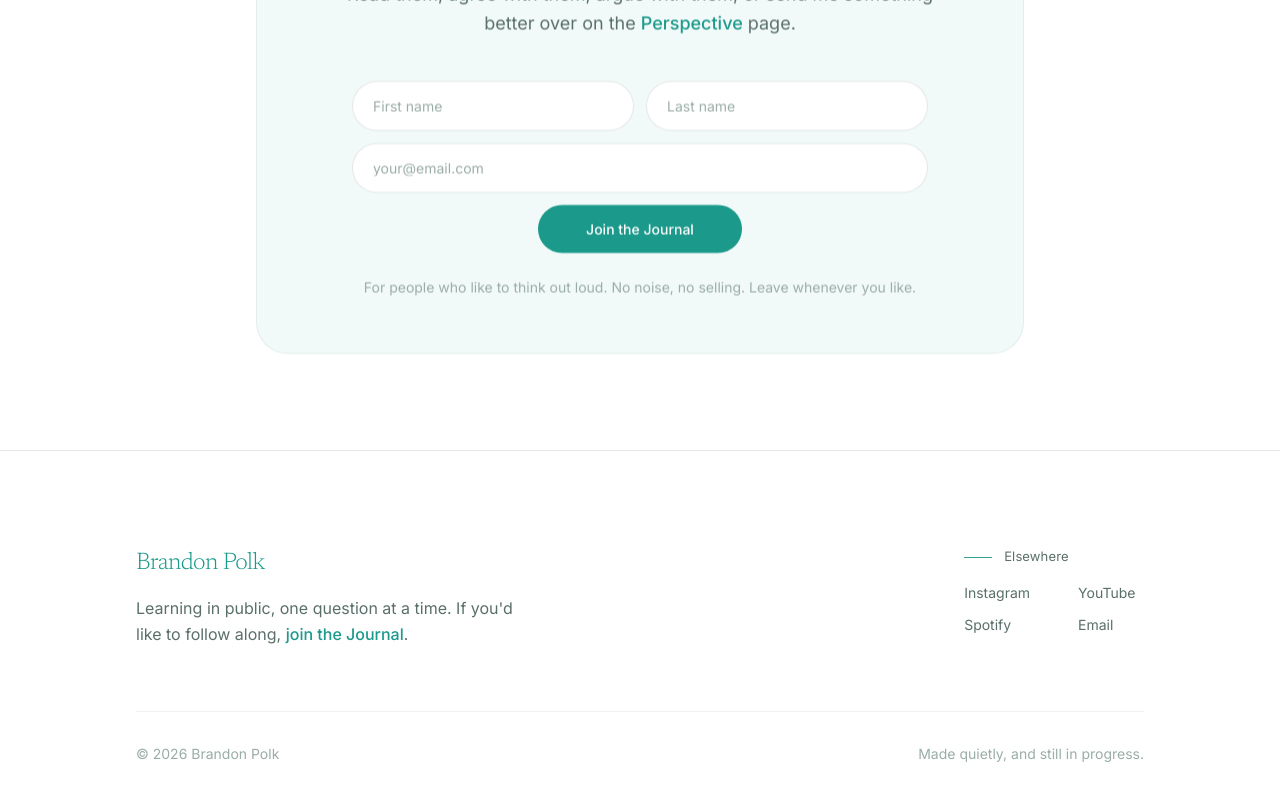
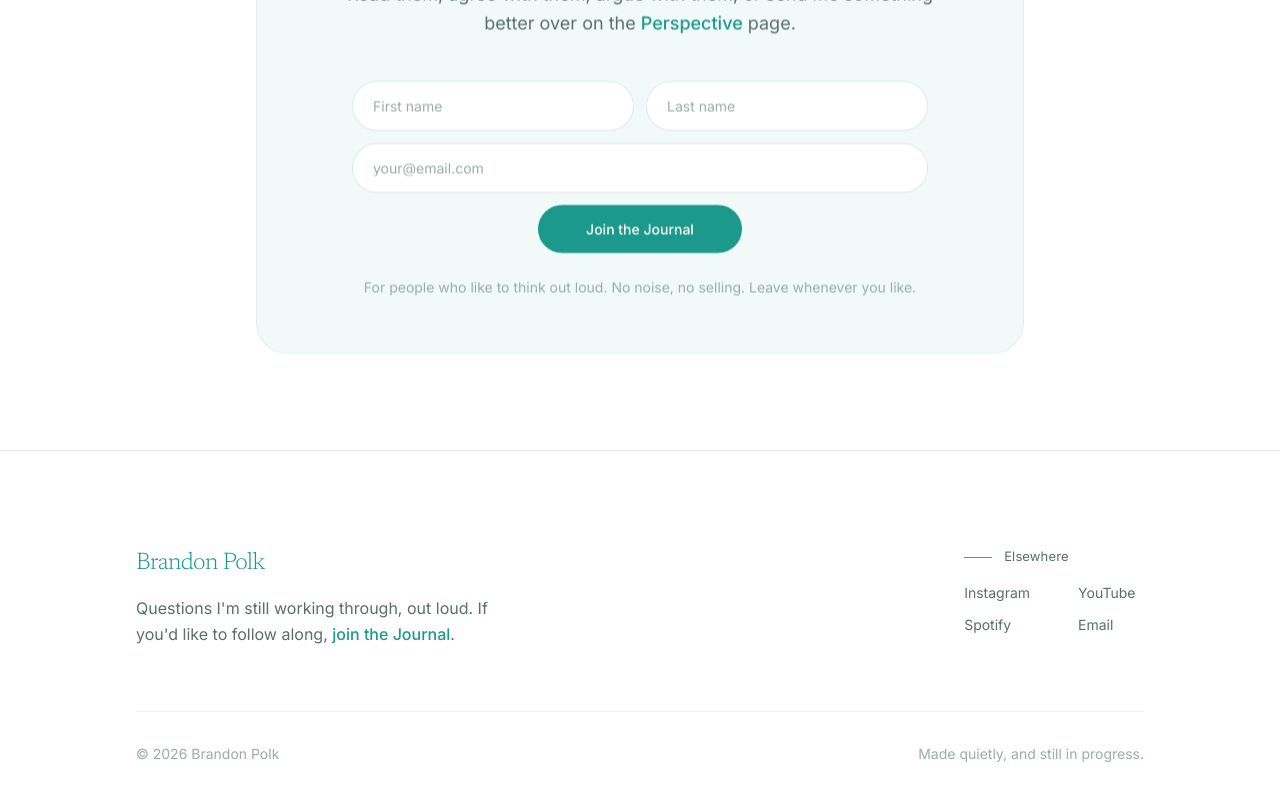
Before and after one commit to iambrandonpolk/brandon-polk-site, a Next.js app: page / in a window 1280 px wide. Shown: the part 3195-3995 px from the top of the page. Built offline with nearby package versions, Linux system fonts and the light colour scheme.

Commit message:
Update footer tagline

```diff
--- a/components/Footer.jsx
+++ b/components/Footer.jsx
@@ -16,7 +16,7 @@ export default function Footer() {
               Brandon Polk
             </p>
             <p className="mt-4 leading-relaxed text-[var(--text-muted)]">
-              Learning in public, one question at a time. If you'd like to
+              Questions I'm still working through, out loud. If you'd like to
               follow along,{" "}
               <a
                 href="#newsletter"
```
